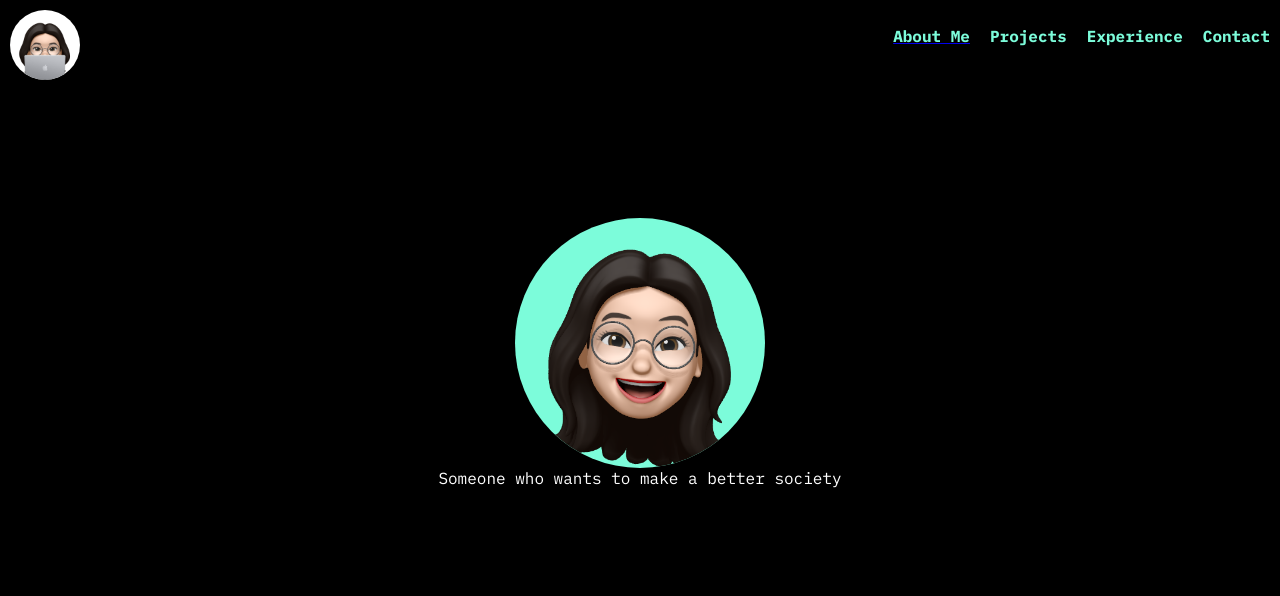
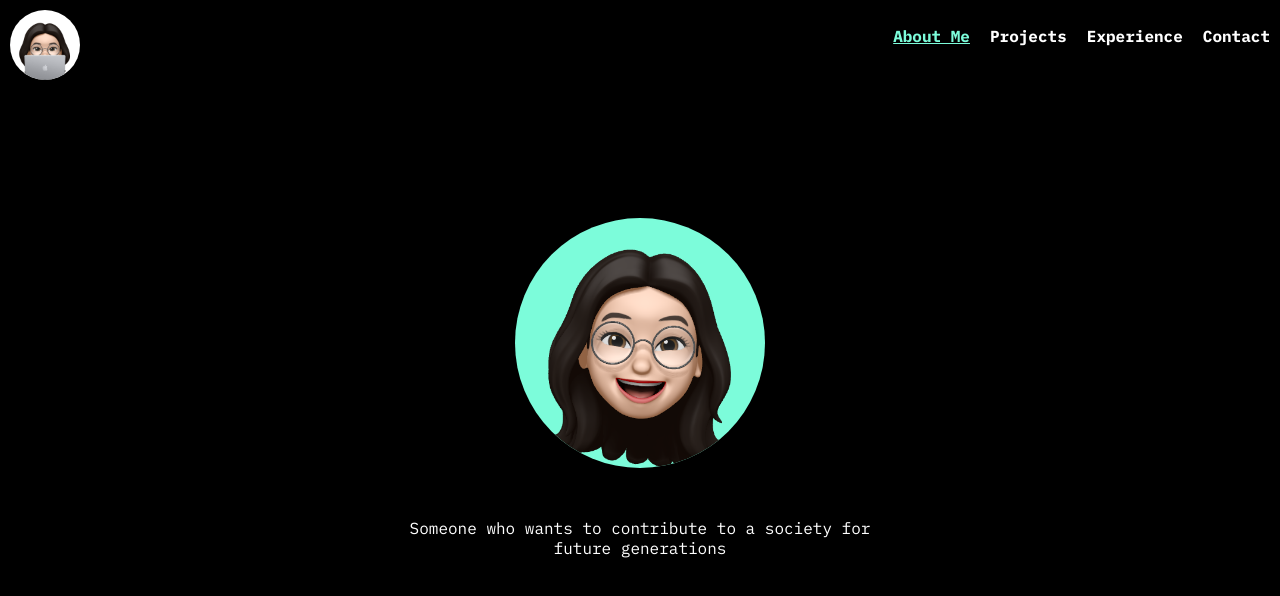
Before and after one commit to eun-chae-s/eun-chae-s.github.io, a React (Create React App) app: page /about in a window 1280 px wide. Shown: the top 596 px of the page. Built offline with nearby package versions, Linux system fonts and the light colour scheme.

Commit message:
Add navigation bar

```diff
--- a/src/components/Header.js
+++ b/src/components/Header.js
@@ -14,12 +14,10 @@ function Header() {
       ></img>
       <nav className="nav-bar">
         <ul>
-          <NavLink to="/about">
-            <li>About Me</li>
-          </NavLink>
-          <li>Projects</li>
-          <li>Experience</li>
-          <li>Contact</li>
+          <NavLink to="/about">About Me</NavLink>
+          <NavLink to="/projects">Projects</NavLink>
+          <NavLink to="/experience">Experience</NavLink>
+          <NavLink to="/contact">Contact</NavLink>
         </ul>
       </nav>
     </div>
--- a/src/css/AboutMe.css
+++ b/src/css/AboutMe.css
@@ -16,4 +16,7 @@
 .about-text {
   color: white;
   font-family: "IBM Plex Mono", monospace;
+  text-align: center;
+  width: 50%;
+  margin-top: 50px;
 }
--- a/src/css/Header.css
+++ b/src/css/Header.css
@@ -24,8 +24,14 @@
   justify-content: space-evenly;
 }
 
-.nav-bar ul li {
+.nav-bar a {
   margin: 10px;
+  font-weight: bold;
+  color: white;
+  text-decoration: none;
+}
+
+.nav-bar a.active {
   color: #7cfcda;
-  font-weight: bold;
+  text-decoration: underline;
 }
--- a/src/pages/AboutMe.js
+++ b/src/pages/AboutMe.js
@@ -10,8 +10,9 @@ function AboutMe() {
       <div className="about-me">
         <img className="about-icon" src={smile} alt="Avatar with Smile"></img>
         <div className="about-text">
-          Someone who wants to make a better society
+          Someone who wants to contribute to a society for future generations
         </div>
+        <div className="scroll"></div>
       </div>
     </div>
   );
```
